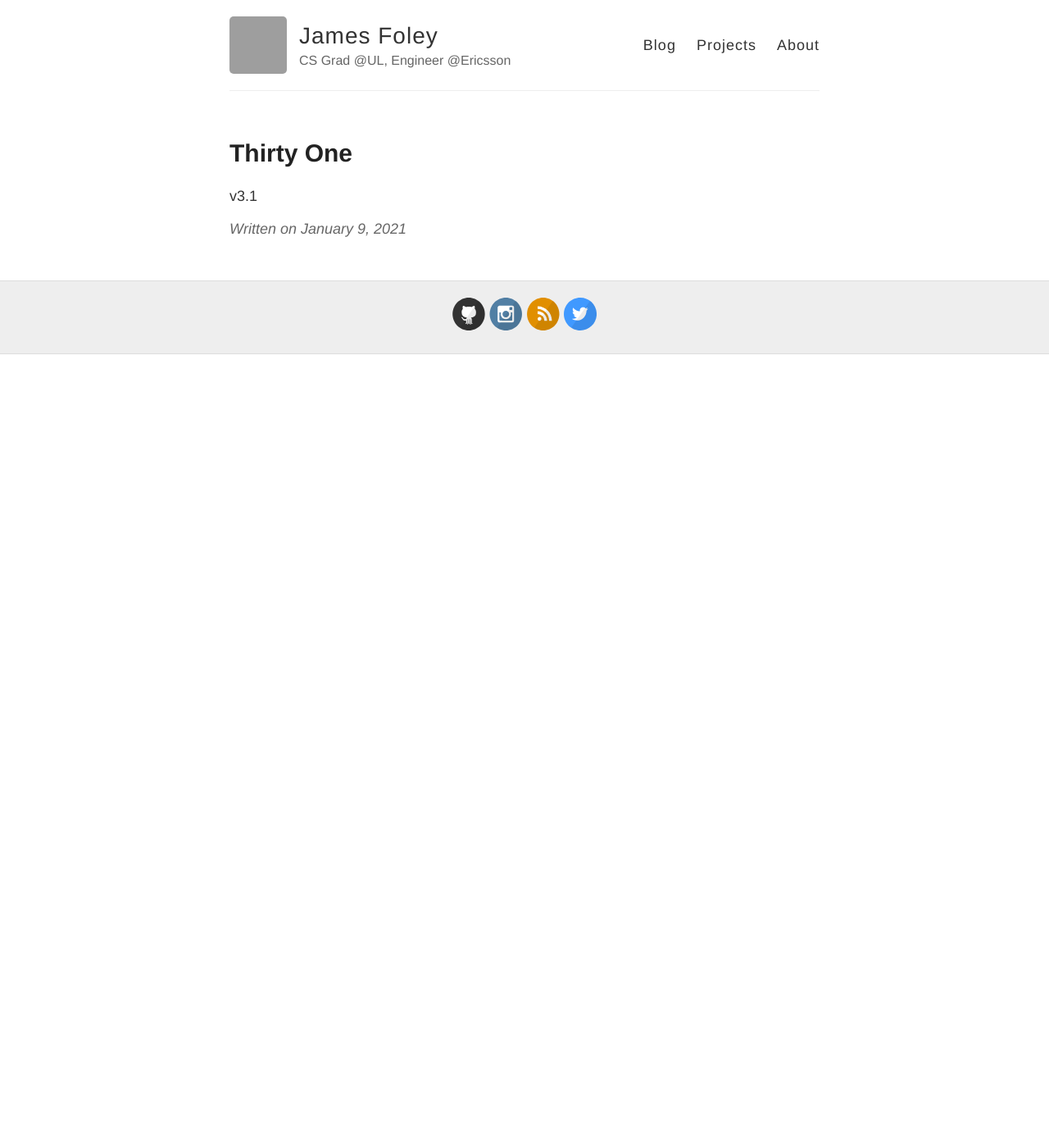
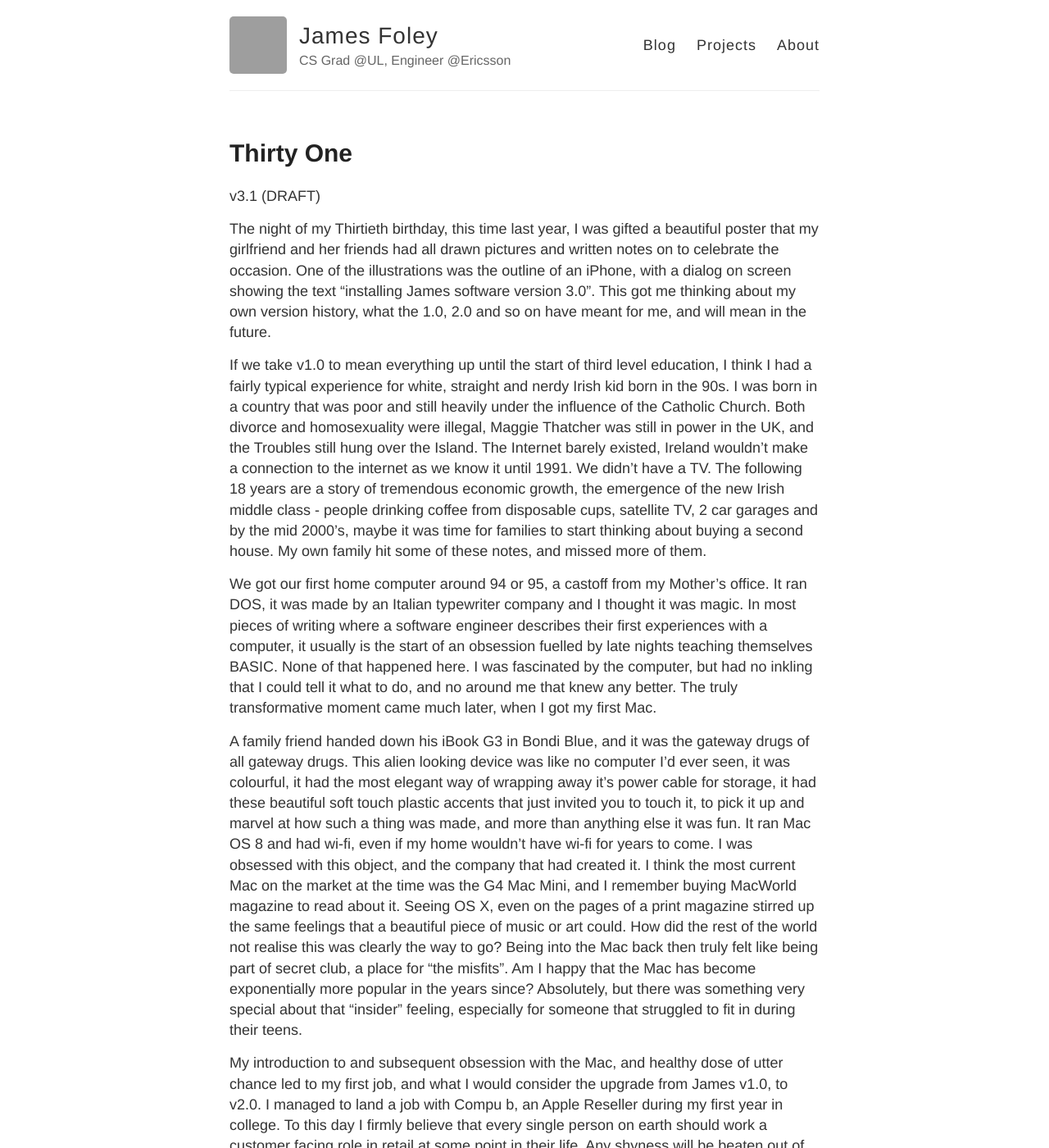
Before and after one commit to jamxf/jamxf.github.io, a Jekyll site: the page built from _posts/2021-01-09-Thirty-One.md, in a window 1280 px wide and 1400 px high. Shown: the whole window at 82% size. Built offline with Jekyll 4.4.1, drawn with Linux system fonts in a browser that asks for light colours; some of the changed text lies outside the part shown; grey boxes are pictures that could not be loaded.

Commit message:
31 draft 1

```diff
--- a/_posts/2021-01-09-Thirty-One.md
+++ b/_posts/2021-01-09-Thirty-One.md
@@ -3,4 +3,16 @@ layout: post
 title: Thirty One
 ---
 
-v3.1
+v3.1 (DRAFT)
+
+The night of my Thirtieth birthday, this time last year, I was gifted a beautiful poster that my girlfriend and her friends had all drawn pictures and written notes on to celebrate the occasion. One of the illustrations was the outline of an iPhone, with a dialog on screen showing the text "installing James software version 3.0". This got me thinking about my own version history, what the 1.0, 2.0 and so on have meant for me, and will mean in the future.
+
+If we take v1.0 to mean everything up until the start of third level education, I think I had a fairly typical experience for white, straight and nerdy Irish kid born in the 90s. I was born in a country that was poor and still heavily under the influence of the Catholic Church. Both divorce and homosexuality were illegal, Maggie Thatcher was still in power in the UK, and the Troubles still hung over the Island. The Internet barely existed, Ireland wouldn't make a connection to the internet as we know it until 1991. We didn't have a TV. The following 18 years are a story of tremendous economic growth, the emergence of the new Irish middle class - people drinking coffee from disposable cups, satellite TV, 2 car garages and by the mid 2000's, maybe it was time for families to start thinking about buying a second house. My own family hit some of these notes, and missed more of them.
+
+We got our first home computer around 94 or 95, a castoff from my Mother's office. It ran DOS, it was made by an Italian typewriter company and I thought it was magic. In most pieces of writing where a software engineer describes their first experiences with a computer, it usually is the start of an obsession fuelled by late nights teaching themselves BASIC. None of that happened here. I was fascinated by the computer, but had no inkling that I could tell it what to do, and no around me that knew any better. The truly transformative moment came much later, when I got my first Mac.
+
+A family friend handed down his iBook G3 in Bondi Blue, and it was the gateway drugs of all gateway drugs. This alien looking device was like no computer I'd ever seen, it was colourful, it had the most elegant way of wrapping away it's power cable for storage, it had these beautiful soft touch plastic accents that just invited you to touch it, to pick it up and marvel at how such a thing was made, and more than anything else it was fun. It ran Mac OS 8 and had wi-fi, even if my home wouldn't have wi-fi for years to come. I was obsessed with this object, and the company that had created it. I think the most current Mac on the market at the time was the G4 Mac Mini, and I remember buying MacWorld magazine to read about it. Seeing OS X, even on the pages of a print magazine stirred up the same feelings that a beautiful piece of music or art could. How did the rest of the world not realise this was clearly the way to go? Being into the Mac back then truly felt like being part of secret club, a place for "the misfits". Am I happy that the Mac has become exponentially more popular in the years since? Absolutely, but there was something very special about that "insider" feeling, especially for someone that struggled to fit in during their teens.
+
+My introduction to and subsequent obsession with the Mac, and healthy dose of utter chance led to my first job, and what I would consider the upgrade from James v1.0, to v2.0. I managed to land a job with Compu b, an Apple Reseller during my first year in college. To this day I firmly believe that every single person on earth should work a customer facing role in retail at some point in their life. Any shyness will be beaten out of you by the sheer number of face to face interactions with new people, and with good mentoring and support the confidence to stand up for yourself when these people turn difficult will emerge at the same time. The world would be a kinder place if each and every one of us had empathy towards retail staff, and the best way to learn this empathy is to be in the trenches during a retail rush like Christmas. If you really want to kick your personal development into overdrive, get a job in retail with a company that's about to grow from 4 people, to 50 across multiple locations in the next 3 years. The people I met at Compu b as we expanded across Ireland were, and remain, some of the most impressive individuals I've ever come across. Some I'm no longer in touch with, some I message every now and again to check in with, but if I was handed a budget to put together a team to get something audacious done in a minuscule amount of time, I know where a lot of the names would come from.
+
+I think this is my biggest take away from the upgrade from v1 to v2. Surrounding yourself with people that are enthusiastic, passionate, a little bit naive and all round decent human beings. I think too often people are afraid to really sink their teeth into the things they're passionate about. For me it was the Mac, and where v1 James would try to hide that level of enthusiasm for fear of being called out on it, the beauty of the world is that there are hundreds, thousands, even millions of other people out there that share that interest, and v2 James let himself find a group to share that with. Those people, and that job helped to lay the ground work for v2 James to make a series of decisions that take us on a journey to where we are today, with a trip to the inner workings and politics of the music industry along the way.
```
